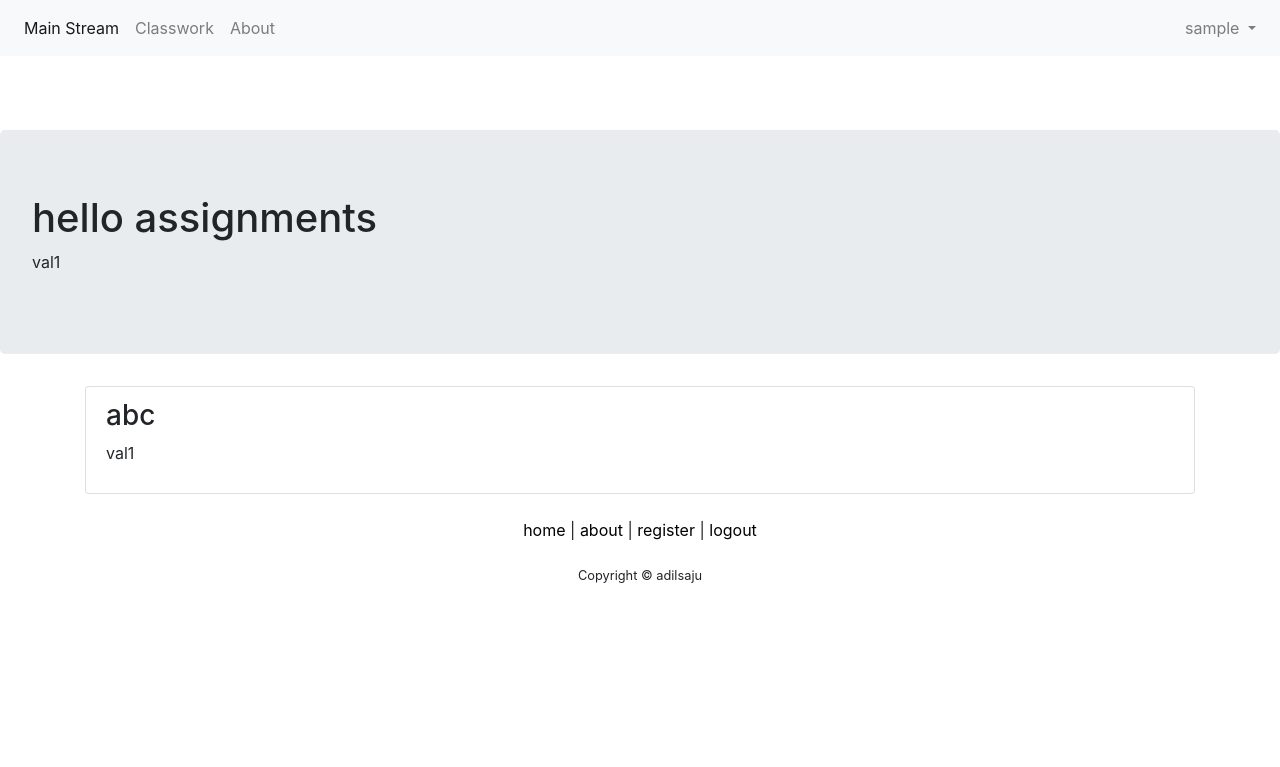
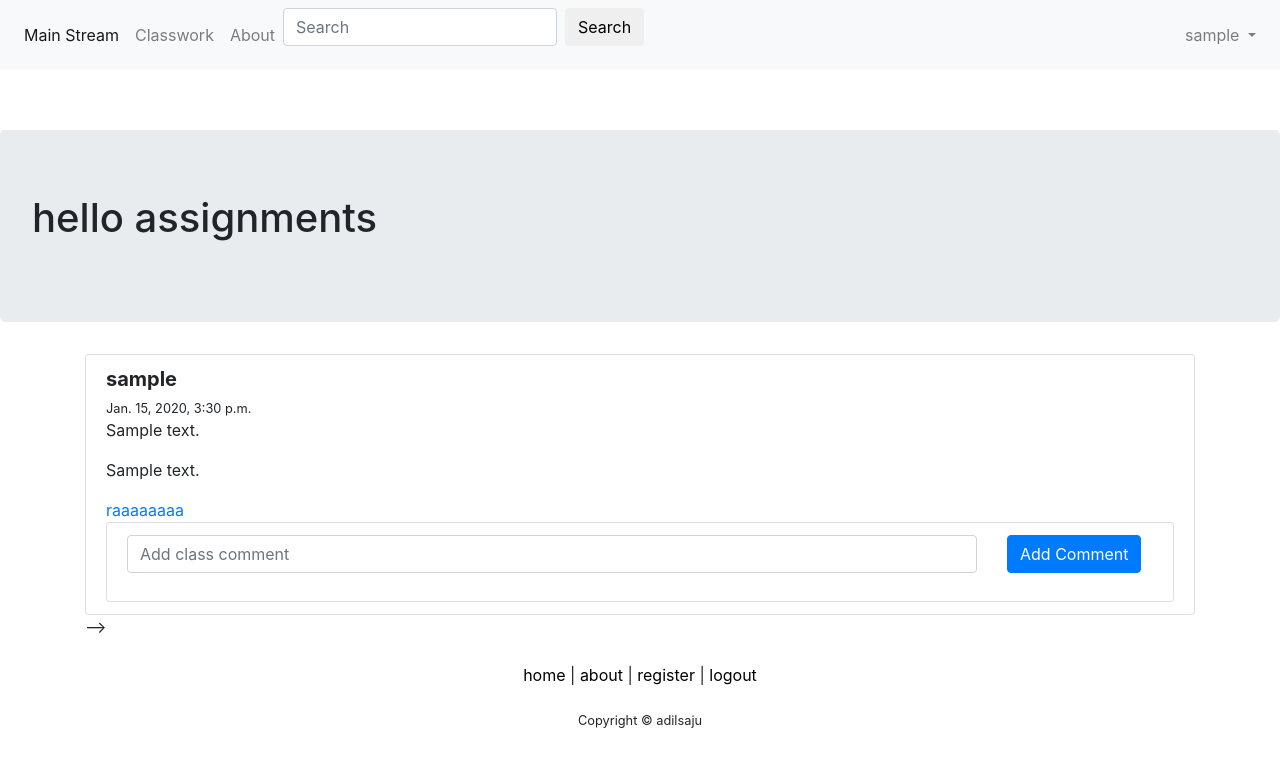
Before and after one commit to adilsaju/classroom_app, a Django app: page /classwork/ in a window 1280 px wide. Shown: the top 767 px of the page. Run offline with Django 3.2, Linux system fonts and the light colour scheme; a user stored in the database is signed in; tables that the repository leaves empty hold one stand-in row (values such as "Sample post"); some libraries are stand-ins or nearby versions.

Commit message:
assignment inprog.

```diff
--- a/assignments_view_app/models.py
+++ b/assignments_view_app/models.py
@@ -1,13 +1,40 @@
 from django.db import models
 # from django.contrib.auth.models import User
 from classroom_app import settings
-
+from datetime import datetime
 # Create your models here.
 class Assignment(models.Model):
     poster= models.ForeignKey(settings.AUTH_USER_MODEL, on_delete=models.CASCADE, default="")
-    title=models.CharField(max_length=500, default="")
-    text=models.TextField()
-    question_content=models.FileField()
-    is_done=models.BooleanField()
+    # text=models.TextField()
+    text = models.CharField(max_length=1000, default="")
+    # title=models.CharField(max_length=500, default="")
+    #TODO: multiple media files how?
+    question_content=models.BinaryField()
+    # is_done=models.BooleanField()
+    post_time=models.DateTimeField(default=datetime.now)
+
     # answer_content=models.FileField()
     # student_private_comment=models.CharField(max_length=1000, default="")
+class PrivateAssignmentComment(models.Model):
+    poster= models.ForeignKey(settings.AUTH_USER_MODEL, on_delete=models.CASCADE, default="", blank=True, null=True)
+    text=models.CharField(max_length=1000, default="")
+    post_time=models.DateTimeField(default=datetime.now)
+    corres_post=models.ForeignKey(Assignment, on_delete=models.CASCADE, default="")
+
+class PublicAssignmentComment(models.Model):
+    poster= models.ForeignKey(settings.AUTH_USER_MODEL, on_delete=models.CASCADE, default="", blank=True, null=True)
+    post_time=models.DateTimeField(default=datetime.now)
+    text=models.CharField(max_length=1000, default="")
+    corres_post=models.ForeignKey(Assignment, on_delete=models.CASCADE, default="")
+
+#onetime post only. to repost, have to withdraw current or edit current
+class PrivateAssignmentSubmission(models.Model):
+    poster= models.ForeignKey(settings.AUTH_USER_MODEL, on_delete=models.CASCADE, default="", blank=True, null=True)
+    post_time=models.DateTimeField(default=datetime.now)
+    corres_post=models.ForeignKey(Assignment, on_delete=models.CASCADE, default="")
+    is_edited=models.BooleanField()
+    is_late=models.BooleanField()
+    is_graded=models.BooleanField()
+    grade=models.IntegerField(default=0)
+
+#TODO: add general material & public comment- model as well
--- a/assignments_view_app/templates/index1.html
+++ b/assignments_view_app/templates/index1.html
@@ -9,14 +9,90 @@
     <p>{{key1}}</p>
 </div>
 <div class="container">
-        <ul id="news_items" class="list-group">
+    <!-- <ul id="news_items" class="list-group">
         <li class="list-group-item">
             <div>
                 <h3>abc</h3>
                 <p>{{key1}}</p>
             </div>
         </li>
+    </ul> -->
+    <ul id="news_items" class="list-group">
+
+        {% if all_posts.count is 0 %}
+        <p>wow such empty!</p>
+        {% endif %}
+
+        {% for item in all_posts %}
+        <li class="list-group-item">
+            <div>
+                <h5>
+                    <strong>
+                        {{item.poster}}</h5>
+
+                </strong>
+                <small>{{ item.post_time }}</small>
+                <p>{{ item.text }}</p>
+                <p>{{ item.question_content }}</p>
+                <a href="{{ item.question_content.url }}" download>raaaaaaaa</a>
+                {% comment %} <a rel="nofollow" href="{{ item.text }}">{{ item.text }}</a> {% endcomment %}
+
+
+
+                <ul id="comment_list" class="list-group">
+                    <li class="list-group-item">
+                        <form action="/add/{{item.id}}/comment" method="POST">
+                            <div class="row">
+                                <div class="col-sm-10">
+                                    <input class="form-control" type="text" placeholder="Add class comment"
+                                        name="comment">
+                                </div>
+                                <div class="col-sm-2">
+                                    <button type="submit" class="btn btn-primary">Add Comment</button>
+                                </div>
+                            </div>
+                        </form>
+                    </li>
+                    <!-- sub forloop for comments-->
+
+                    <!-- {% for comment in all_post_comments %}
+                    {% if comment.corres_post_id is item.id  %}
+                    <li class="list-group-item">
+                        <div>
+                            <div class="row">
+
+                                <div class="col-sm-2">
+                                    <p>
+                                        <span><strong>{{comment.poster}}</strong></span>
+                                    </p>
+                                    <p>
+                                        <span><small>{{comment.post_time}}</small></span>
+                                    </p>
+                                </div>
+                                <div class="col-sm-10">
+                                    <p>
+                                        <span>{{comment.text}}</span>
+                                    </p>
+                                </div>
+                            </div>
+                            <!-- <p>
+                                <span>{{comment.text}}</span>
+                                <span><small style="float: right;">{{comment.post_time}}</small></span>
+                                <span><strong style="float: right;">{{comment.poster}}</strong></span>
+                            </p> -->
+                        </div>
+                    </li>
+                    {% endif %}
+                    {% endfor %} -->
+
+
                 </ul>
+            </div>
+        </li>
+        {% endfor %}
+
+    </ul>
+
 </div>
 {% endblock  %}
 
--- a/assignments_view_app/views.py
+++ b/assignments_view_app/views.py
@@ -1,9 +1,44 @@
 from django.shortcuts import render
 from django.contrib.auth.decorators import login_required
+from .models import *
+from django.views.decorators.csrf import csrf_exempt
+from django.http import HttpResponse
 
 # Create your views here.
 @login_required(login_url='/accounts/login')
 def classwork_page(request):
     print("hello assignments!!!!!!")
     context={'key1':'val1'}
+
+    posts=Assignment.objects.all().order_by('-post_time')
+    comments=PrivateAssignmentComment.objects.all().select_related('corres_post').order_by('-post_time')
+
+    # print(comments)
+    context={'all_posts':posts, 'all_post_comments': comments }
     return render(request,"index1.html",context)
+
+@csrf_exempt
+@login_required(login_url='/accounts/login')
+def add_assignment(request):
+    if request.method=="POST":
+        post_content = request.POST['text']
+        #to remove
+        file1 = request.POST['file1'].encode()
+        # obj2=FileTest(file_given=file1)
+        # obj2.save()
+        obj=Assignment(poster=request.user,post_time=datetime.now(),text=post_content,question_content=file1)
+        obj.save()
+        return HttpResponse("added assignment succ")
+    else:
+        return render(request,'add-assignment.html')
+
+@csrf_exempt
+@login_required(login_url='/accounts/login')
+def download_blob(request):
+# def download_blob(request, id):
+
+    contents = Assignment.objects.get(id=1).question_content
+
+    response = HttpResponse(contents)
+    response['Content-Disposition'] = 'attachment; filename=blob.bin'
+    return response
--- a/classroom_app/urls.py
+++ b/classroom_app/urls.py
@@ -32,6 +32,12 @@ urlpatterns = [
     path('about/', main_views.about),
 
     path('add/post', main_views.add_post),
+
+    #assignment app view
+    path('add/assignment', assignment_views.add_assignment),
+    path('download', assignment_views.download_blob),
+
     path('add/<int:post_id>/comment', main_views.add_comment),
+    path('search', main_views.search),
     # path('hide/<int:news_item_pk>/', views.hide),
 ]
--- a/templates/base.html
+++ b/templates/base.html
@@ -67,7 +67,15 @@
                 </li> -->
 
 
-    </ul>
+              </ul>
+              <!-- search -->
+              <form class="form-inline" action="/search">
+                <input class="form-control mr-sm-2" type="text" name="global_search_text" placeholder="Search">
+                <button class="btn btn-default" type="submit">
+                    <span class="glyphicon glyphicon-search">Search</span>
+                </button>
+              </form>
+
     <ul class="navbar-nav ml-auto">
       <!-- <li class="nav-item"><a class="nav-link" href="">dasds</a></li> -->
       <li class="nav-item dropdown">
```
Also changed, not shown: assignments_view_app/templates/add-assignment.html (added, +30 -0 lines), main_view_app/templates/index.html (+23 -3 lines), main_view_app/views.py (+11 -0 lines), assignments_view_app/migrations/0003_auto_20210122_2025.py (added), assignments_view_app/migrations/0004_remove_assignment_is_done.py (added). Lines whose indentation alone changed are shown as unchanged.
